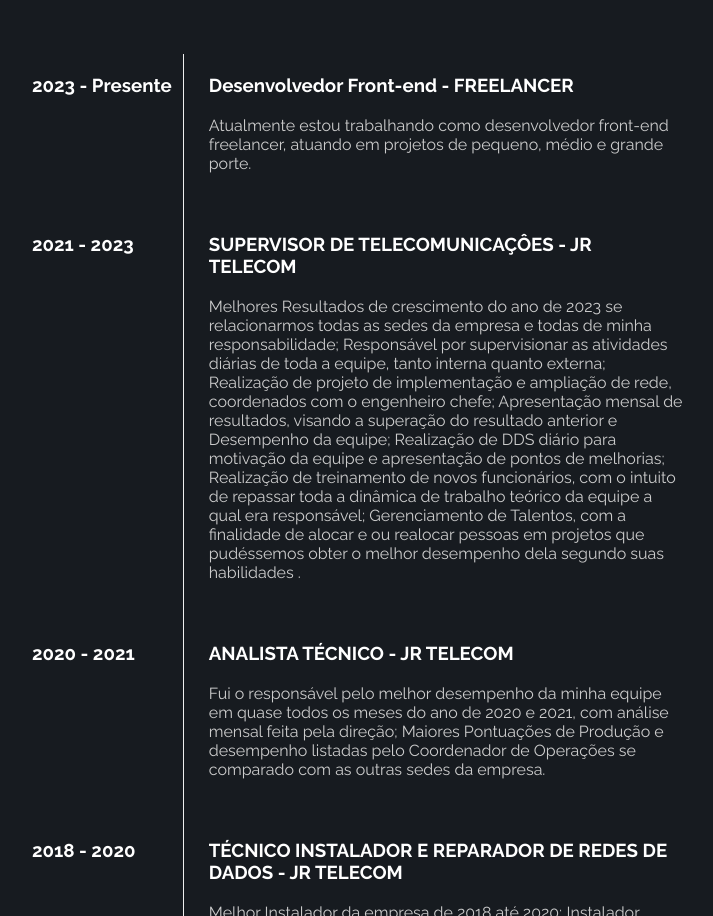
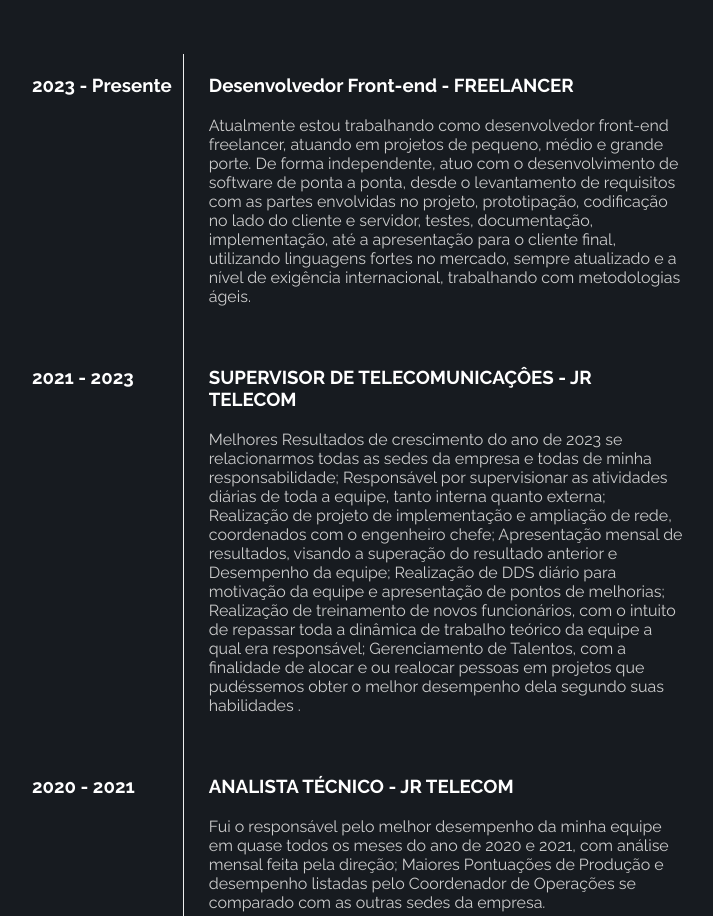
Before and after one commit to EvertonFrankllin/Portif-lio, a React (Create React App) app: page / in a window 1280 px wide. Shown: the part 1152-2068 px from the top of the page, without its empty margins (379-1092 px from the left). Built offline with nearby package versions, Linux system fonts and the light colour scheme.

Commit message:
Atualização na lógica

```diff
--- a/src/components/Carreira.js
+++ b/src/components/Carreira.js
@@ -19,6 +19,7 @@ const Carreira = () => {
                         <h3>Desenvolvedor Front-end - FREELANCER </h3>
                             <p>
                                 Atualmente estou trabalhando como desenvolvedor front-end freelancer, atuando em projetos de pequeno, médio e grande porte.
+                                De forma independente, atuo com o desenvolvimento de software de ponta a ponta, desde o levantamento de requisitos com as partes envolvidas no projeto, prototipação, codificação no lado do cliente e servidor, testes, documentação, implementação, até a apresentação para o cliente final, utilizando linguagens fortes no mercado, sempre atualizado e a nível de exigência internacional, trabalhando com metodologias ágeis.
                             </p>
                         </div>
                 </div>
```
